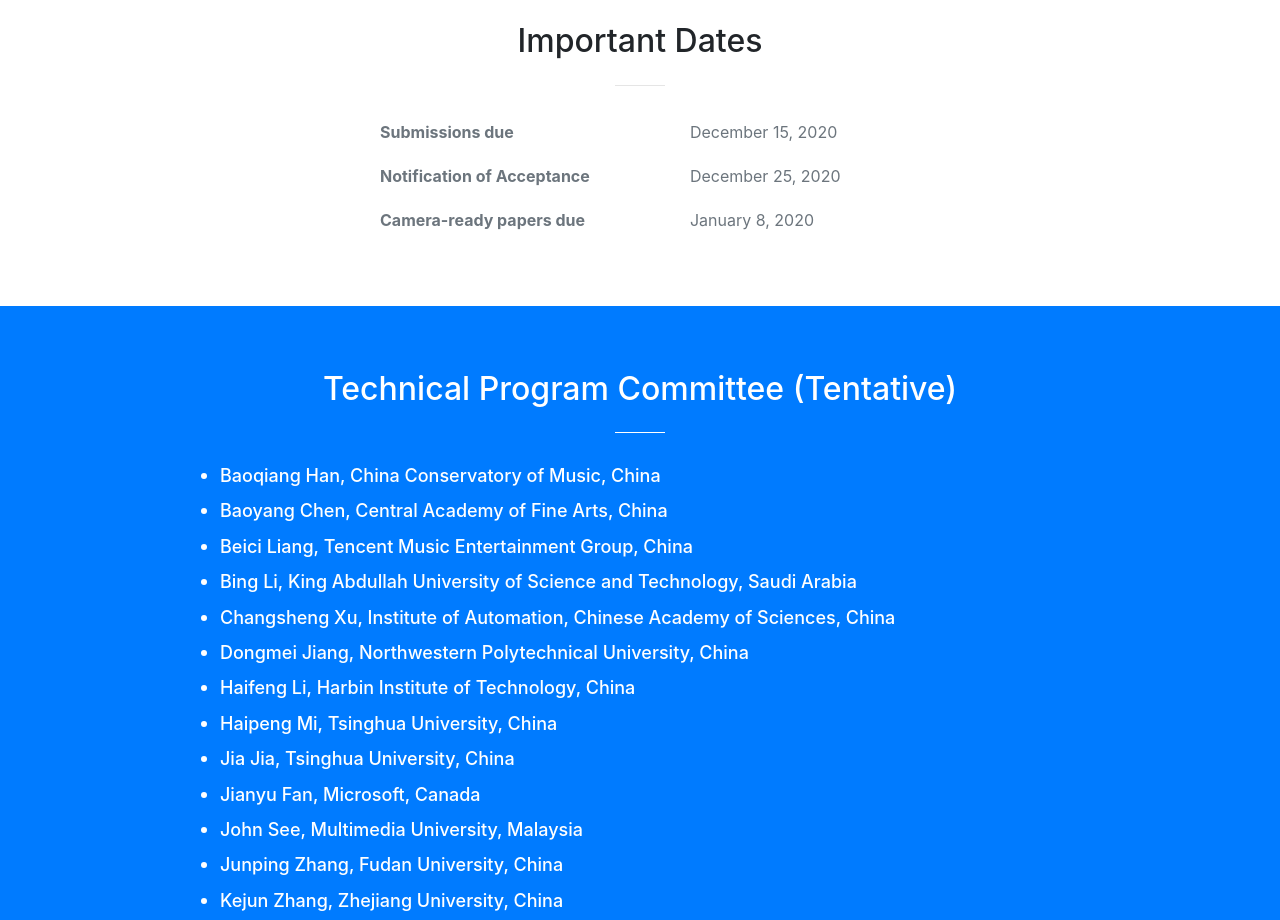
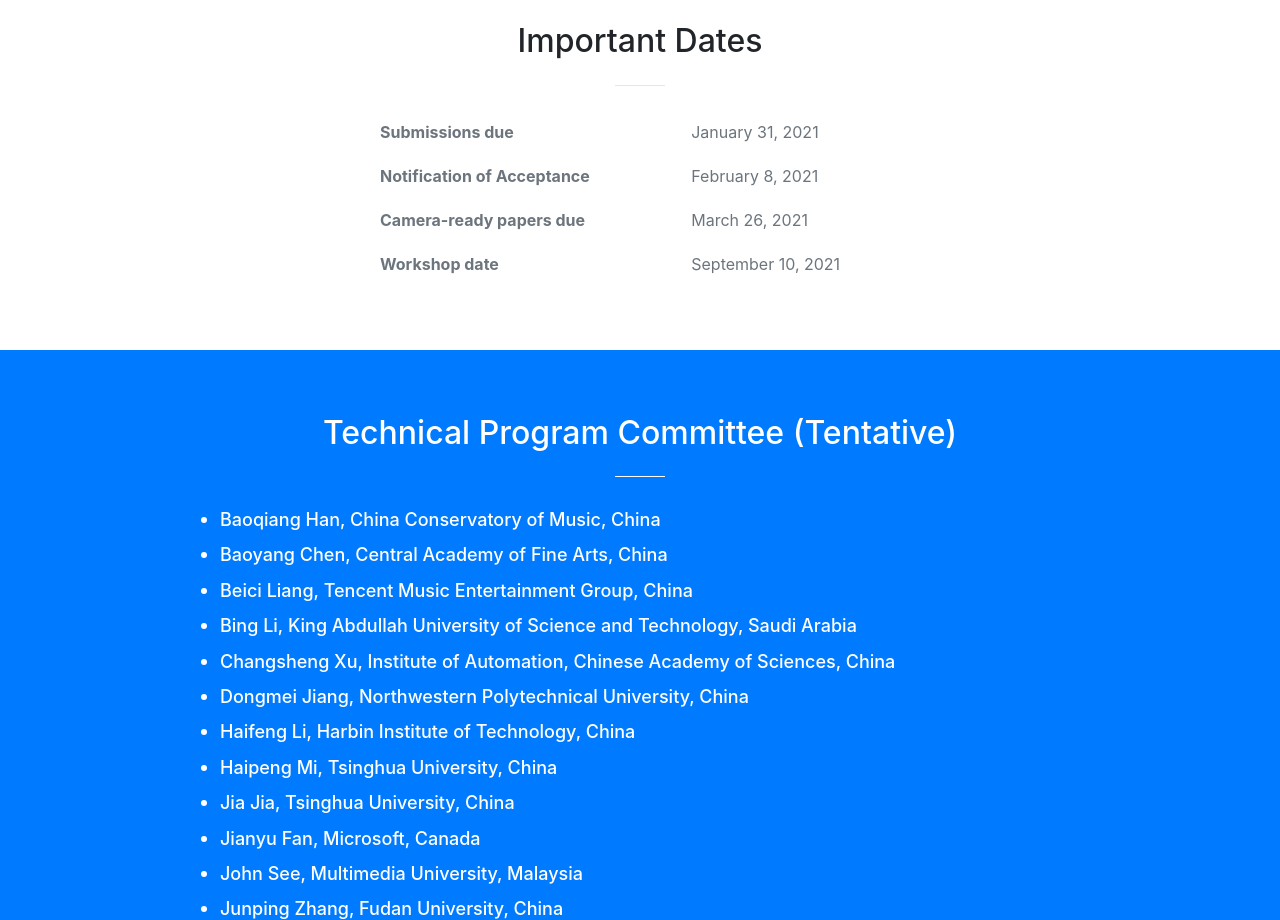
Before and after one commit to AIArt2021/aiart2021.github.io, a website with bundled scripts: page index.html in a window 1280 px wide. Shown: the part 2020-2940 px from the top of the page. Built offline with nearby package versions, Linux system fonts and the light colour scheme.

Commit message:
update date

```diff
--- a/index.html
+++ b/index.html
@@ -177,7 +177,7 @@
                   <div class="text-muted" style="text-align: left; font-weight: bold;">Submissions due</div>
                 </td>
                 <td>
-                  <div class="text-muted" style="text-align: left;">December 15, 2020</div>
+                  <div class="text-muted" style="text-align: left;">January 31, 2021</div>
                 </td>
               </tr>
               <tr>
@@ -185,7 +185,7 @@
                   <div class="text-muted" style="text-align: left; font-weight: bold;">Notification of Acceptance</div>
                 </td>
                 <td>
-                  <div class="text-muted" style="text-align: left;">December 25, 2020</div>
+                  <div class="text-muted" style="text-align: left;">February 8, 2021</div>
                 </td>
               </tr>
               <tr>
@@ -193,17 +193,17 @@
                   <div class="text-muted" style="text-align: left; font-weight: bold;">Camera-ready papers due</div>
                 </td>
                 <td>
-                  <div class="text-muted" style="text-align: left;">January 8, 2020</div>
+                  <div class="text-muted" style="text-align: left;">March 26, 2021</div>
                 </td>
               </tr>
-              <!-- <tr>
+              <tr>
                 <td>
                   <div class="text-muted" style="text-align: left; font-weight: bold;">Workshop date</div>
                 </td>
                 <td>
-                  <div class="text-muted" style="text-align: left;">August 8, 2020</div>
+                  <div class="text-muted" style="text-align: left;">September 10, 2021</div>
                 </td>
-              </tr> -->
+              </tr>
 
             </table>
             <!-- <a class="btn btn-light btn-xl js-scroll-trigger" href="#services">Get Started!</a> -->
```
Also changed, not shown: _site/index.html.
